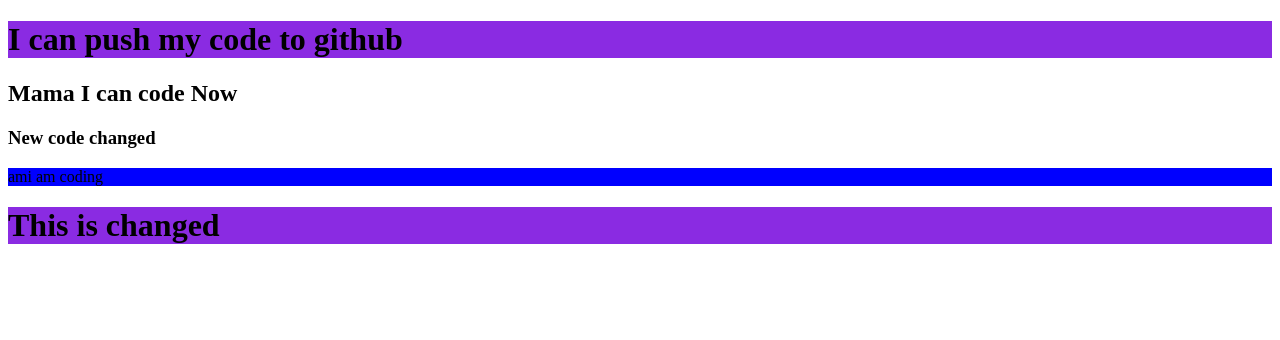
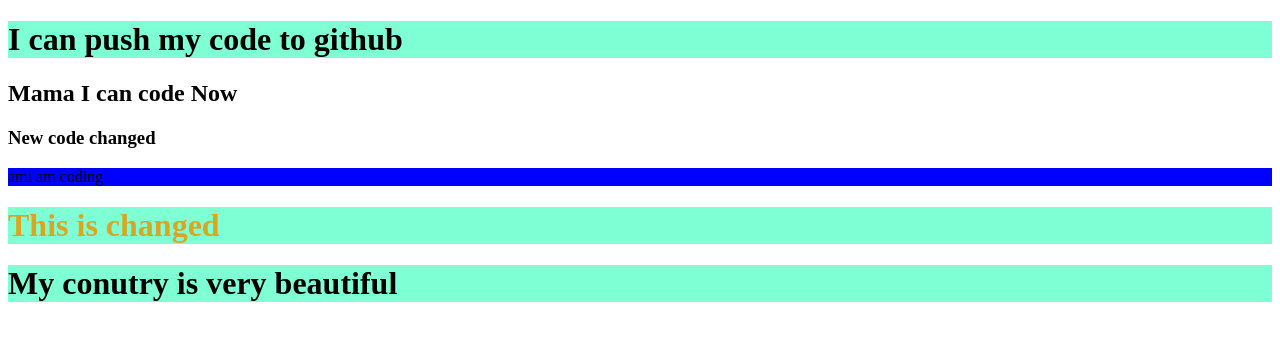
Before and after one commit to hridoykst-web/my-seound-repo, a plain HTML site: page index.html in a window 1280 px wide. Drawn offline with Linux system fonts and the light colour scheme.

Commit message:
some change of my code

```diff
--- a/index.html
+++ b/index.html
@@ -12,6 +12,7 @@
     <h2>Mama I can code Now</h2>
     <h3>New code changed</h3>
     <p>ami am coding</p>
-    <h1>This is changed</h1>
+    <h1 class="du">This is changed</h1>
+    <h1>My conutry is very beautiful</h1>
 </body>
 </html>
--- a/style.css
+++ b/style.css
@@ -4,3 +4,9 @@ p{
 h1{
     background-color: blueviolet;
 }
+.du{
+    color: goldenrod;
+}
+h1{
+    background-color: aquamarine;
+}
```
